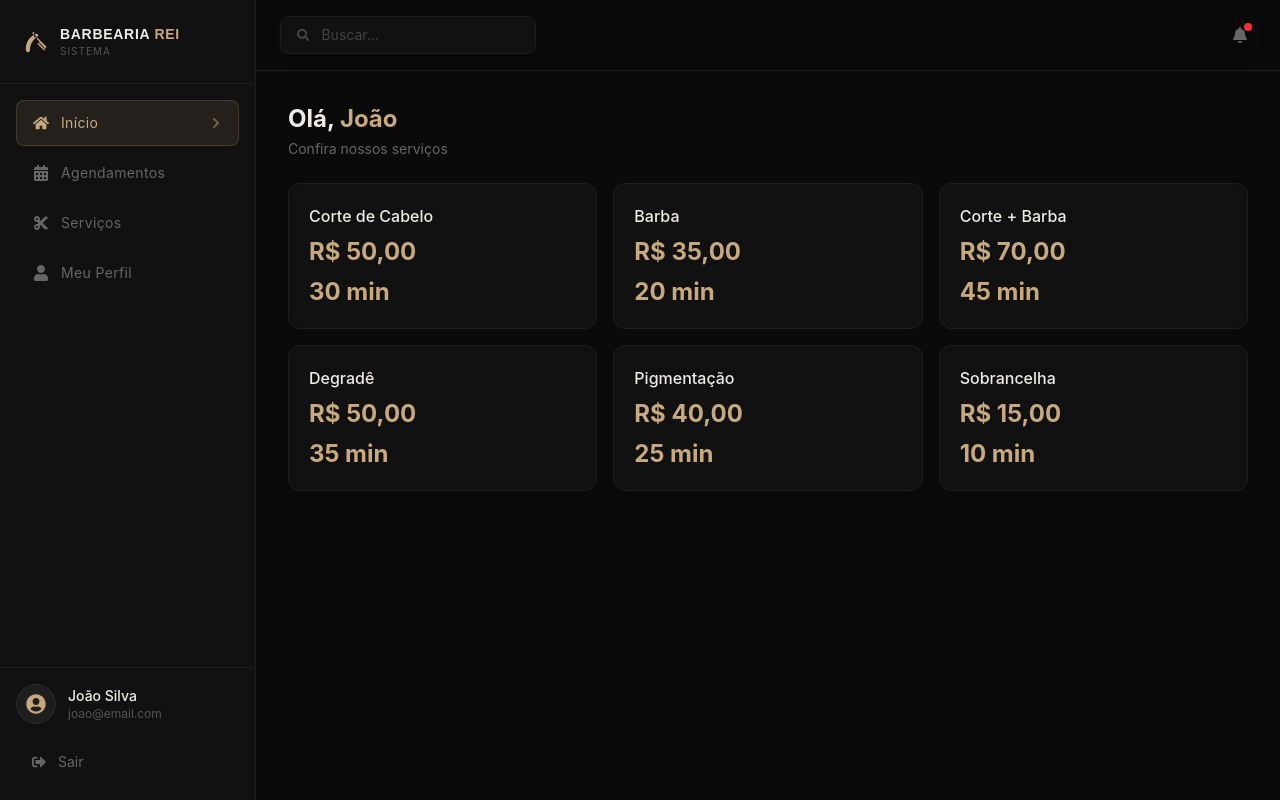
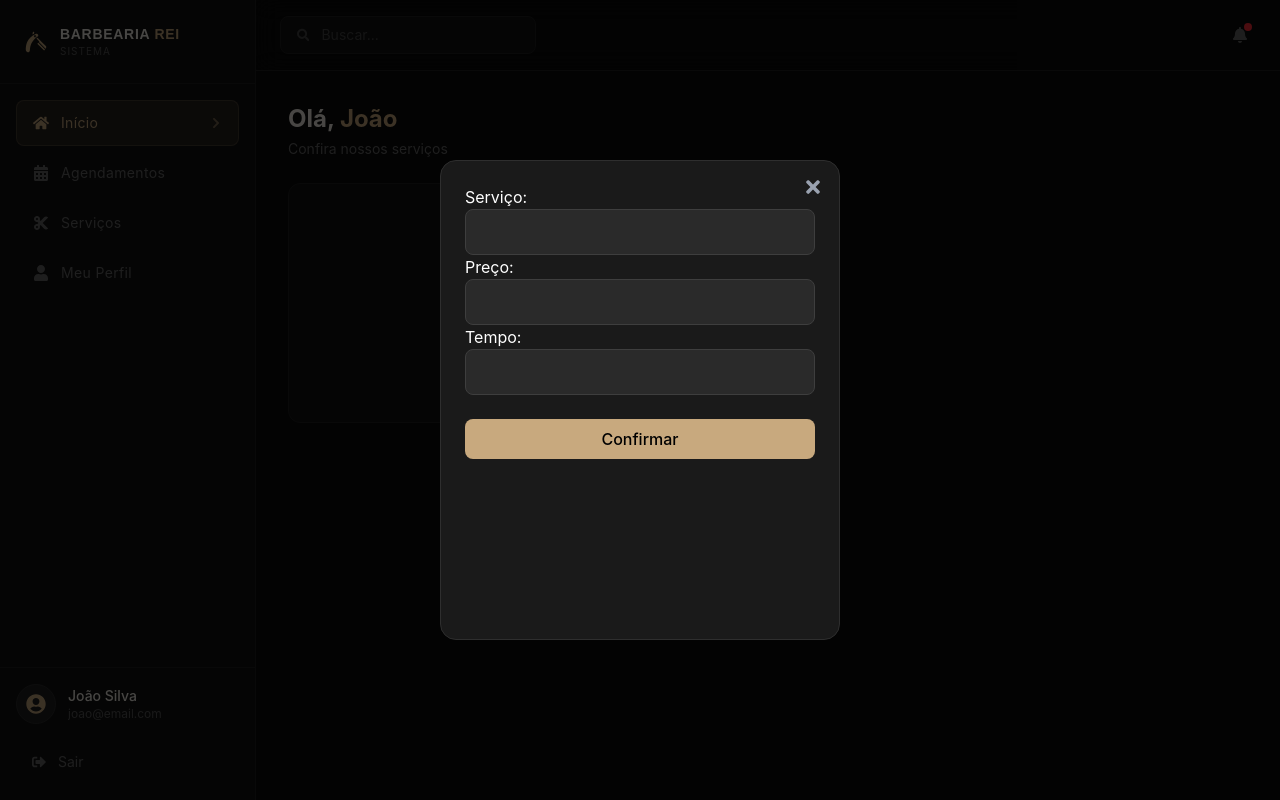
Before and after one commit to Akira0404/Login, a React app in the folder frontend/: page /home in a window 1280 px wide. Built offline with nearby package versions, Linux system fonts and the light colour scheme; the HTML template or start-up script is replaced by a standard one.

Commit message:
Card e modal de serviços para o admin iniciado

```diff
--- a/frontend/src/components/CardInfo.jsx
+++ b/frontend/src/components/CardInfo.jsx
@@ -1,17 +1,18 @@
-import React from "react";
-
+import React, { useState } from "react";
+import { FaPlus } from "react-icons/fa";
 
 function CardInfo({ nome, preco, tempo }) {
 
-    return (
-        <div className="bg-[#111] border border-[#1e1e1e] rounded-xl p-5 hover:border-[#c8a97e]/20 transition-all">
-            <p className="font-medium">{nome}</p>
-            <p className="text-2xl font-bold text-[#c8a97e] mt-2">{preco}</p>
-            <p className="text-2xl font-bold text-[#c8a97e] mt-2">{tempo}</p>
+    const [modalOpen, setModalOpen] = useState(false)
 
+  return (
+    <div className="bg-[#111] border border-[#1e1e1e] rounded-xl p-5 hover:border-[#c8a97e]/20 transition-all flex justify-center h-60 max-w-100 items-center">
+      <div className="bg-amber-50/10 w-20 h-20 rounded-full flex items-center justify-center">
+        <FaPlus className="text-shadow-white-50/10 text-xl" />
+      </div>
 
-        </div>
-    )
+    </div>
+  );
 }
 
 export default CardInfo;
--- /dev/null
+++ b/frontend/src/components/ModalInfo.jsx
@@ -0,0 +1,55 @@
+import React from "react";
+import { FaTimes } from "react-icons/fa";
+
+function ModalInfo({ isOpen, onClose, nome, preco, tempo }) {
+
+  return (
+    <div className="fixed inset-0 bg-black/70 flex items-center justify-center z-50 p-4 ">
+      {/* Card interno do Modal */}
+      <div className="bg-[#1a1a1a] border border-[#2e2e2e] text-white p-6 rounded-2xl w-100 h-120 relative ">
+
+        {/* Botão de fechar */}
+        <button
+          onClick={onClose}
+          className="absolute top-4 right-4 text-gray-400 hover:text-white transition-colors"
+        >
+          <FaTimes size={20} />
+        </button>
+
+        <label className="flex flex-col">Serviço:
+            <input
+            type="text"
+            id="servico"
+            className="bg-[#2a2a2a] border border-[#3e3e3e] rounded-lg px-4 py-2.5 text-white focus:outline-none focus:border-[#c8a97e] transition-colors w-full"
+            />
+        </label>
+        <label className="flex flex-col">Preço:
+            <input
+            type="text"
+            id="preco"
+            className="bg-[#2a2a2a] border border-[#3e3e3e] rounded-lg px-4 py-2.5 text-white focus:outline-none focus:border-[#c8a97e] transition-colors w-full"
+             />
+        </label>
+
+        <label className="flex flex-col">Tempo:
+            <input
+            type="text"
+            id="tempo"
+            className="bg-[#2a2a2a] border border-[#3e3e3e] rounded-lg px-4 py-2.5 text-white focus:outline-none focus:border-[#c8a97e] transition-colors w-full"
+             />
+        </label>
+
+        {/* Botão de ação */}
+        <button
+          onClick={onClose}
+          className="mt-6 w-full bg-[#c8a97e] text-black font-medium py-2 rounded-lg hover:bg-[#b09268] transition-colors"
+        >
+          Confirmar
+        </button>
+
+      </div>
+    </div>
+  );
+}
+
+export default ModalInfo;
--- a/frontend/src/pages/Home.jsx
+++ b/frontend/src/pages/Home.jsx
@@ -7,6 +7,7 @@ import {
 } from 'react-icons/fa';
 import { GiRazor } from 'react-icons/gi';
 import CardInfo from '../components/CardInfo';
+import ModalInfo from '../components/ModalInfo';
 
 function Home() {
   const [menuAberto, setMenuAberto] = useState(false);
@@ -24,14 +25,7 @@ function Home() {
     { id: 'perfil', label: 'Meu Perfil', icon: <FaUser /> },
   ];
 
-  const servicos = [
-    { id: 1, nome: "Corte de Cabelo", preco: "R$ 50,00", tempo: "30 min" },
-    { id: 2, nome: "Barba", preco: "R$ 35,00", tempo: "20 min" },
-    { id: 3, nome: "Corte + Barba", preco: "R$ 70,00", tempo: "45 min" },
-    { id: 4, nome: "Degradê", preco: "R$ 50,00", tempo: "35 min" },
-    { id: 5, nome: "Pigmentação", preco: "R$ 40,00", tempo: "25 min" },
-    { id: 6, nome: "Sobrancelha", preco: "R$ 15,00", tempo: "10 min" },
-  ];
+
 
   function Sidebar({ className = '' }) {
     return (
@@ -174,17 +168,9 @@ function Home() {
             <p className="text-[#666] text-sm mt-1">Confira nossos serviços</p>
           </div>
 
-          {/* Grid de serviços */}
-          <div className="grid grid-cols-1 sm:grid-cols-2 lg:grid-cols-3 gap-4">
-            {servicos.map((item) => (
-              <CardInfo
-                key={item.id}
-                nome={item.nome}
-                preco={item.preco}
-                tempo={item.tempo}
-              />
-            ))}
-          </div>
+            <CardInfo />
+
+            <ModalInfo />
         </main>
       </div>
     </div>
```
